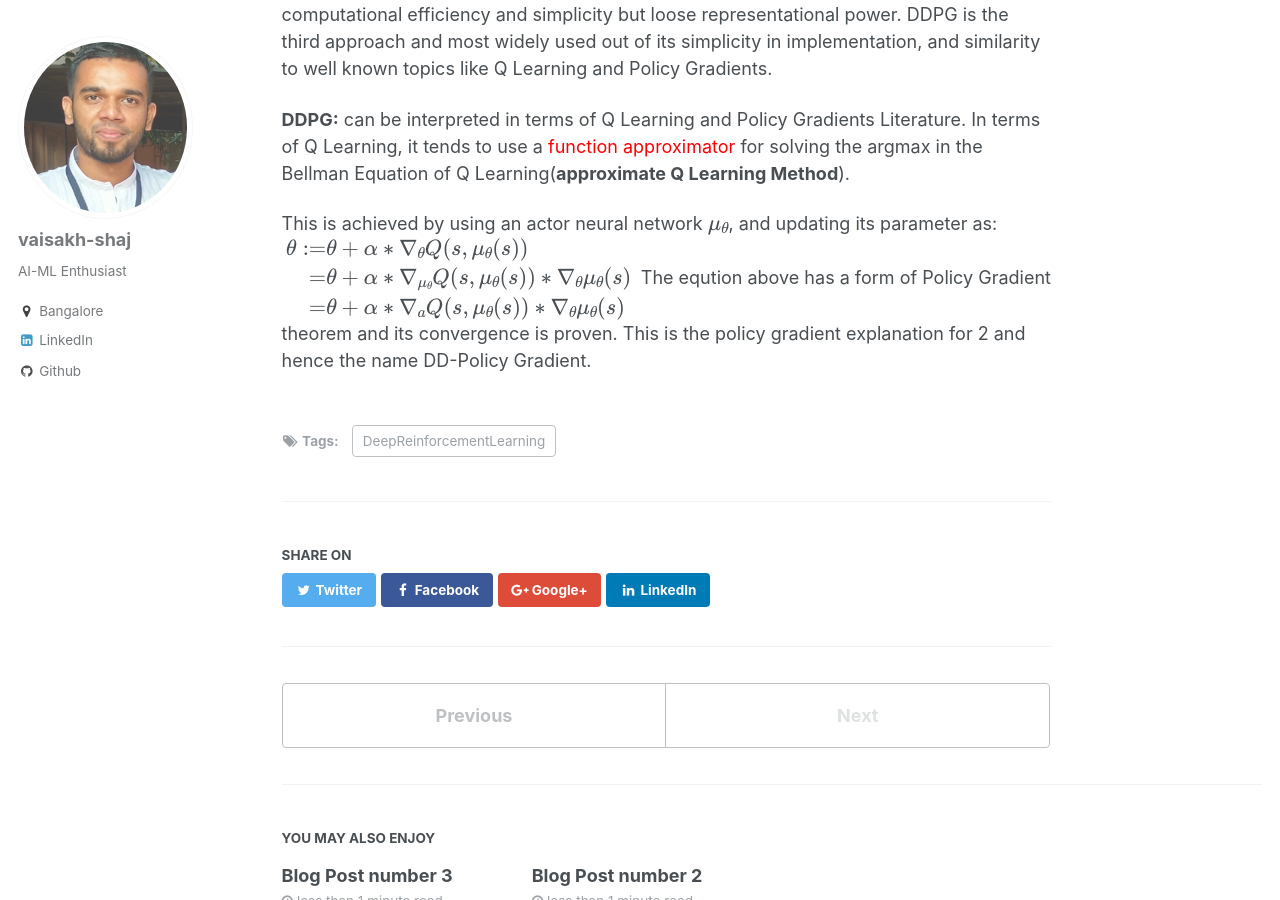
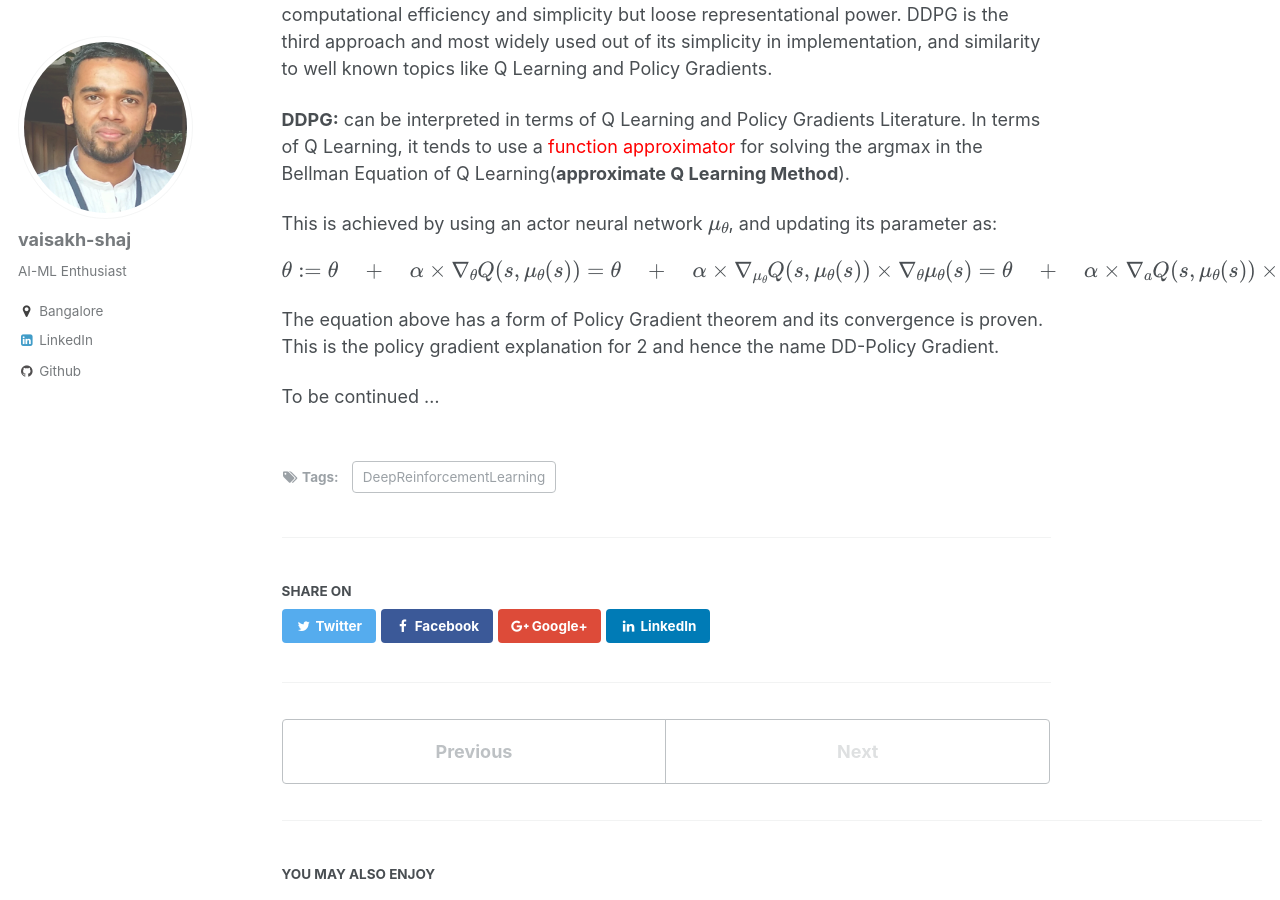
Before and after one commit to vaisakh-shaj/vaisakhshaj.github.io, a Jekyll site: the page built from _posts/2015-08-14-blog-post-4.md, in a window 1280 px wide and 900 px high, scrolled down 604 px. Built offline with Jekyll 4.4.1, drawn with Linux system fonts in a browser that asks for light colours; formulas are drawn with MathJax 3; a script that is not in the unit is left out.

Commit message:
math-test

```diff
--- a/_posts/2015-08-14-blog-post-4.md
+++ b/_posts/2015-08-14-blog-post-4.md
@@ -25,11 +25,13 @@ One may use SGD to solve this but it turns out to be quite slow. The other solut
 **DDPG:** can be interpreted in terms of Q Learning and Policy Gradients Literature. In terms of Q Learning, it tends to use a <span style="color:#FF0000">function approximator</span>  for solving the argmax in the Bellman Equation of Q Learning(**approximate Q Learning Method**).
 
 This is achieved by using an actor neural network $\mu_\theta$, and updating its parameter as:
+
 $$
-\begin{align*}
-\theta := & \theta + \alpha*\nabla_\theta Q(s,\mu_\theta(s)) \\
-=& \theta +\alpha*\nabla_{\mu_\theta} Q(s,\mu_\theta(s))*\nabla_{\theta}\mu_\theta(s)  \\
- =& \theta +\alpha*\nabla_{a} Q(s,\mu_\theta(s))*\nabla_{\theta}\mu_\theta(s)
-\end{align*}
+\theta :=  \theta\quad + \quad \alpha\times\nabla_\theta Q(s,\mu_\theta(s)) \\
+= \theta \quad + \quad \alpha\times\nabla_{\mu_\theta} Q(s,\mu_\theta(s)) \times \nabla_{\theta}\mu_\theta(s)  \\
+ = \theta \quad+\quad\alpha\times\nabla_{a} Q(s,\mu_\theta(s))\times\nabla_{\theta}\mu_\theta(s)
 $$
-The eqution above has a form of Policy Gradient theorem and its convergence is proven. This is the policy gradient explanation for 2 and hence the name DD-Policy Gradient.
+
+The equation above has a form of Policy Gradient theorem and its convergence is proven. This is the policy gradient explanation for 2 and hence the name DD-Policy Gradient.
+
+To be continued ...
```
